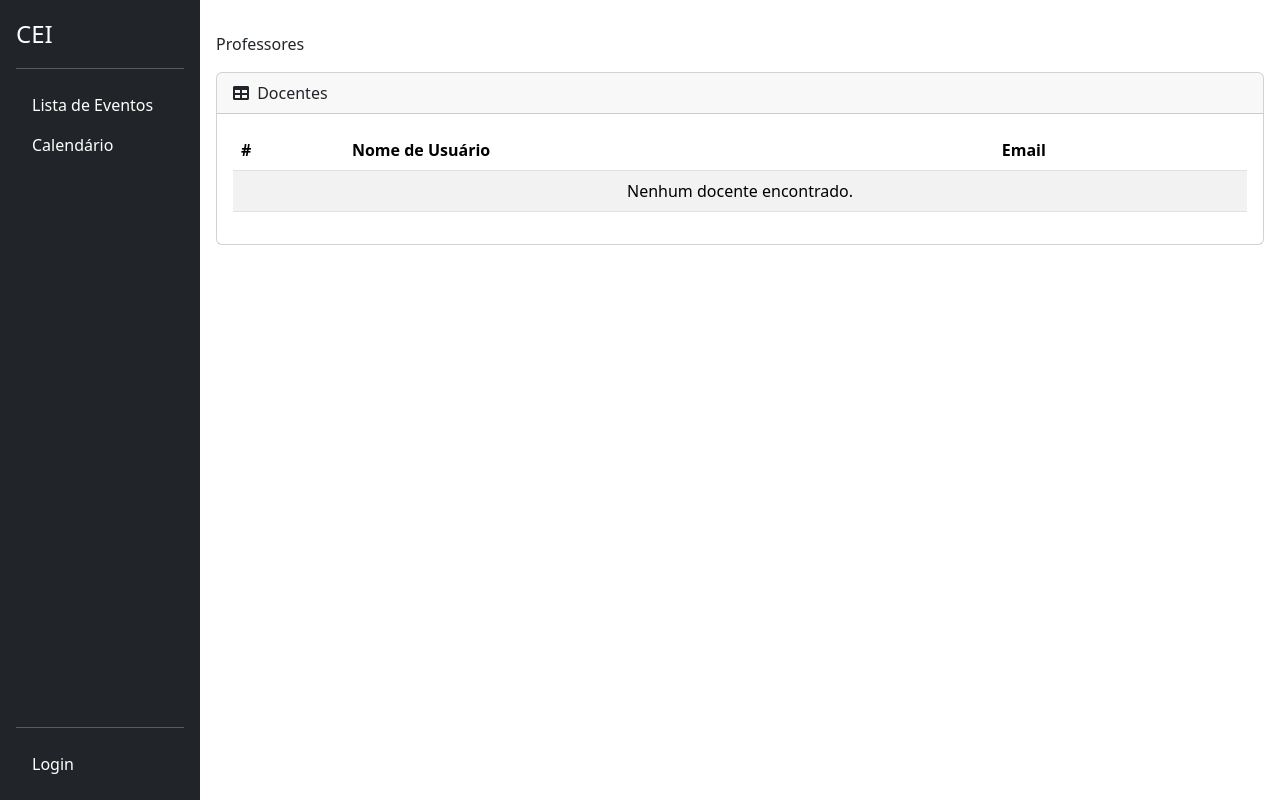
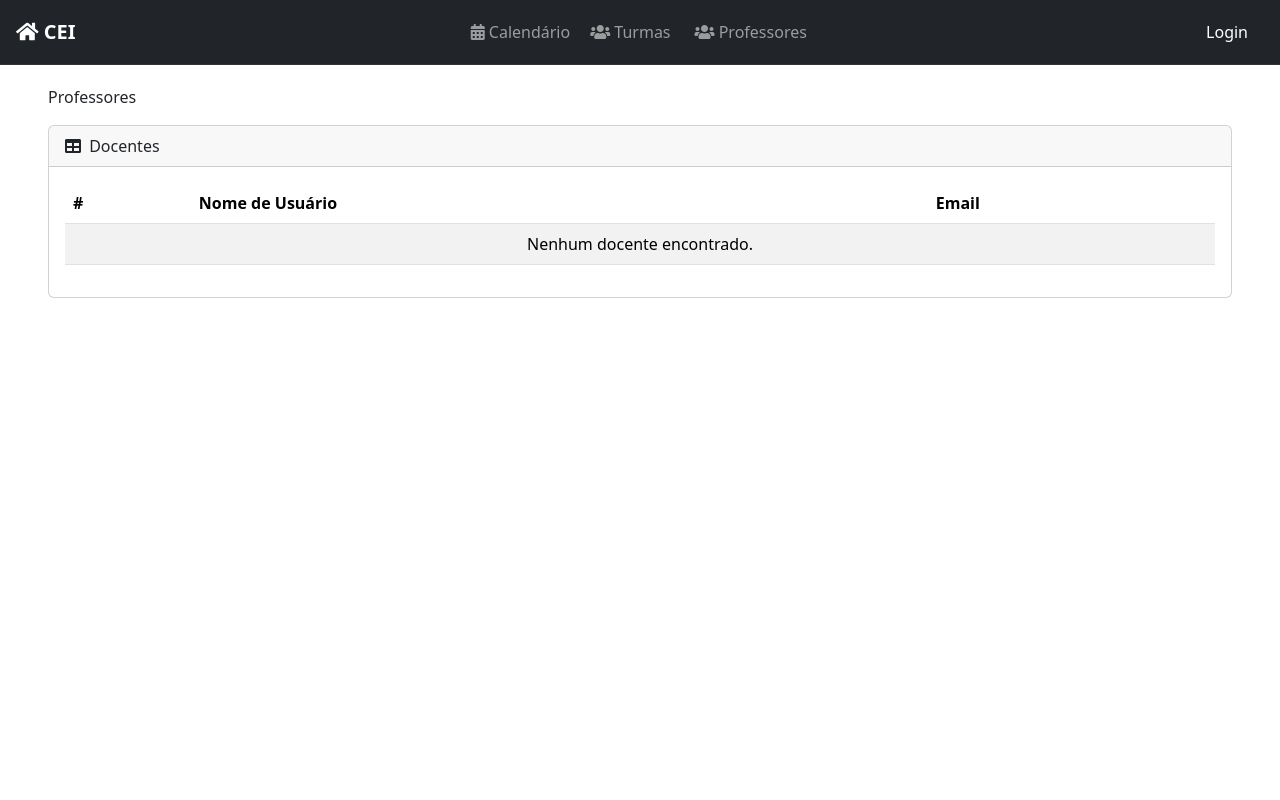
Before and after one commit to ranixx1/cei_final, a Django app: template profiles/templates/registration/docentes_list.html in a window 1280 px wide. Run offline with Django 5.2, Linux system fonts and the light colour scheme; the template is opened without the code that fills it, so the values that code supplies are empty; some libraries are stand-ins or nearby versions.

Commit message:
ajustando o template base de tasks

```diff
--- a/tasks/templates/base.html
+++ b/tasks/templates/base.html
@@ -1,6 +1,6 @@
 {% load static %}
 <!DOCTYPE html>
-<html lang="en">
+<html lang="pt-br">
 
 <head>
     <meta charset="UTF-8">
@@ -8,60 +8,96 @@
     <meta http-equiv="X-UA-Compatible" content="ie=edge">
     <title>{% block title %}{% endblock %}</title>
     <link href="{% static 'bootstrap/css/bootstrap.min.css' %}" rel="stylesheet">
-    <link rel="stylesheet" href="https://use.fontawesome.com/releases/v5.7.2/css/all.css"
-        integrity="sha384-fnmOCqbTlWIlj8LyTjo7mOUStjsKC4pOpQbqyi7RrhN7udi9RwhKkMHpvLbHG9Sr" crossorigin="anonymous">
+    <link rel="stylesheet" href="https://cdnjs.cloudflare.com/ajax/libs/font-awesome/5.15.4/css/all.min.css">
     <link rel="stylesheet" href="{% static 'css/styles.css' %}">
+    <link href="{% static 'css/style.min.css' %}" rel="stylesheet" />
+    <style>
+        .container {
+            padding: 15px;
+        }
+
+        .navbar {
+            padding: 0.75rem 1rem;
+        }
+
+        .dropdown-menu {
+            min-width: 200px;
+        }
+
+        @media (max-width: 576px) {
+            .navbar-brand {
+                font-size: 1.2rem;
+            }
+
+            .nav-link {
+                font-size: 0.9rem;
+            }
+
+            .dropdown-menu {
+                font-size: 0.9rem;
+            }
+        }
+    </style>
 </head>
 
 <body>
-    <div class="d-flex">
-
-        <!-- Sidebar -->
-        <div class="d-flex flex-column flex-shrink-0 p-3 text-bg-dark"
-            style="width: 200px; height: 100vh; position: fixed;">
-            <a href="/" class="d-flex align-items-center mb-3 mb-md-0 me-md-auto text-white text-decoration-none">
-                <span class="fs-4">CEI</span>
+    <nav class="navbar navbar-expand-lg navbar-dark bg-dark">
+        <div class="container-fluid">
+            <a class="navbar-brand" href="{% url 'dashboard' %}">
+                <i class="fas fa-home"></i> CEI
             </a>
-            <hr>
-            <ul class="nav nav-pills flex-column mb-auto">
-                <li>
-                    <a href="{% url 'task-list' %}" class="nav-link text-white">
-                        Lista de Eventos
+            <button class="navbar-toggler" type="button" data-bs-toggle="collapse"
+                data-bs-target="#navbarSupportedContent" aria-controls="navbarSupportedContent" aria-expanded="false"
+                aria-label="Toggle navigation">
+                <span class="navbar-toggler-icon"></span>
+            </button>
+            <div class="collapse navbar-collapse" id="navbarSupportedContent">
+                <ul class="navbar-nav me-auto mb-2 mb-lg-0">
+                    <li class="nav-item">
+                        <a class="nav-link" aria-current="page" href="{% url 'calendar' %}">
+                            <i class="fas fa-calendar-alt"></i> Calendário
                         </a>
                     </li>
-                <li>
-                    <a href="{% url 'calendar' %}" class="nav-link text-white">
-                        Calendário
+                    <li class="nav-item mx-lg-1">
+                        <a class="nav-link" href="{% url 'lista-turmas' %}">
+                            <i class="fas fa-users"></i> Turmas
                         </a>
                     </li>
+                    <li class="nav-item mx-lg-1">
+                        <a class="nav-link" href="{% url 'docentes_list' %}">
+                            <i class="fas fa-users"></i> Professores
+                        </a>
+                    </li>
+                    {% if user.is_authenticated and not user_in_discente %}
+                    <li class="nav-item mx-lg-3">
+                        <a class="nav-link" aria-current="page" href="{% url 'task-list' %}">
+                            <i class="fas fa-clipboard-list"></i> Eventos
+                        </a>
+                    </li>
+                    {% endif %}
                 </ul>
-            <hr>
-
                 {% if user.is_authenticated %}
-            <div class="dropdown"></div>
-            <a href="#" class="d-flex align-items-center text-white text-decoration-none dropdown-toggle"
+                <div class="dropdown">
+                    <a class="nav-link dropdown-toggle text-light" href="#" id="navbarDropdown" role="button"
                         data-bs-toggle="dropdown" aria-expanded="false">
-                <span class="me-2">{{ user.username }}</span>
+                        {{ user.username }}
                     </a>
-            <ul class="dropdown-menu dropdown-menu-dark text-small shadow">
-                <li><a class="dropdown-item" href="#">Novo projeto...</a></li>
-                <li><a class="dropdown-item" href="#">Configurações</a></li>
-                <li><a class="dropdown-item" href="#">Perfil</a></li>
+                    <ul class="dropdown-menu dropdown-menu-dark dropdown-menu-end" aria-labelledby="navbarDropdown">
+                        <li><a class="dropdown-item" href="{% url 'edituser' %}">Editar Dados</a></li>
                         <li>
                             <hr class="dropdown-divider">
                         </li>
-                <li>
+                        <li class="dropdown-item">
                             <form action="{% url 'logout' %}" method="post" style="display: inline;">
                                 {% csrf_token %}
                                 <button type="submit" class="dropdown-item"
-                            style="background: none; margin-left: 15px; border: none; padding: 0; cursor: pointer;">
+                                    style="background: none; border: none; padding: 0; cursor: pointer;">
                                     Sair
                                 </button>
                             </form>
                         </li>
                     </ul>
                 </div>
-
                 {% else %}
                 <li class="nav nav-pills flex-column">
                     <a href="{% url 'login' %}" class="nav-link text-white">
@@ -70,23 +106,20 @@
                 </li>
                 {% endif %}
             </div>
-
-    <div class="flex-grow-1" style="margin-left: 200px;">
-
-        <div class="p-3">
+        </div>
+    </nav>
+    <div class="container-fluid px-5">
+        <div class="col-12">
             {% block content %}
             {% endblock %}
         </div>
     </div>
-    </div>
 
-    <script src="{% static 'js/jquery-3.7.1.min.js' %}"></script>
+    <script src="{% static 'js/jquery-3.6.0.min.js' %}"></script>
+    <script src="{% static 'js/simple-datatables.min.js' %}" crossorigin="anonymous"></script>
     <script src="{% static 'bootstrap/js/bootstrap.bundle.min.js' %}"></script>
     <script src="{% static 'js/scripts.js' %}"></script>
-    <script src="{% static 'js/jquery.mask.min.js' %}"></script>
-
     {% block scripts %}
-
     {% endblock %}
 </body>
 
```
Lines whose indentation alone changed are shown as unchanged.
